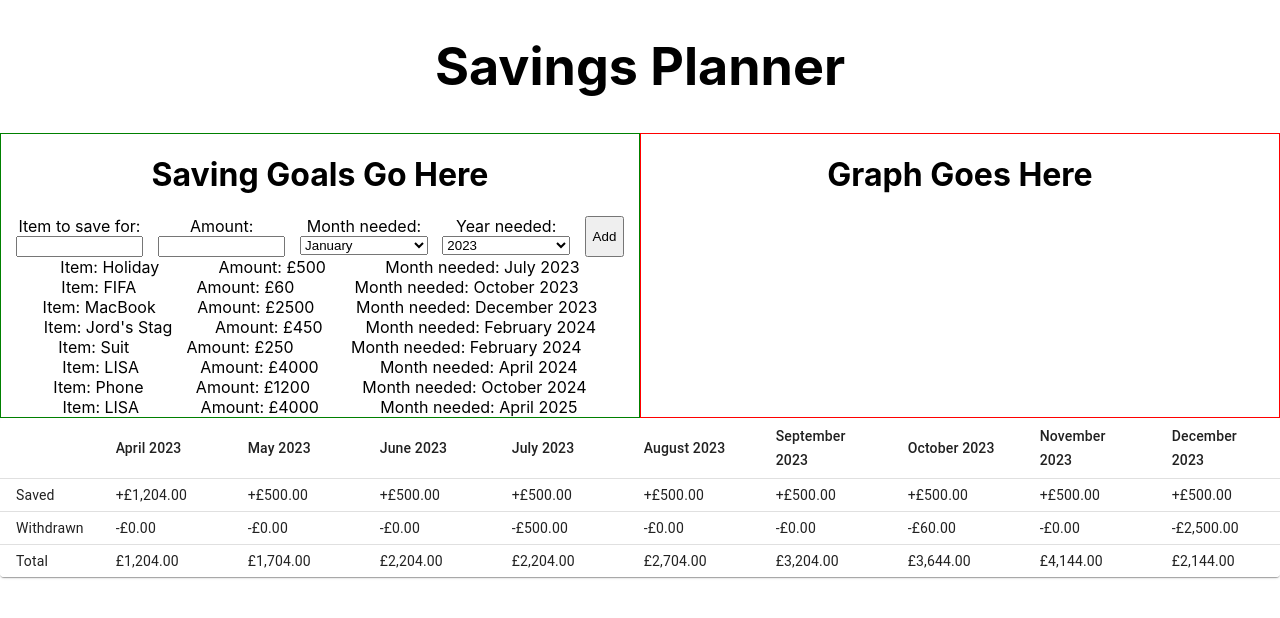
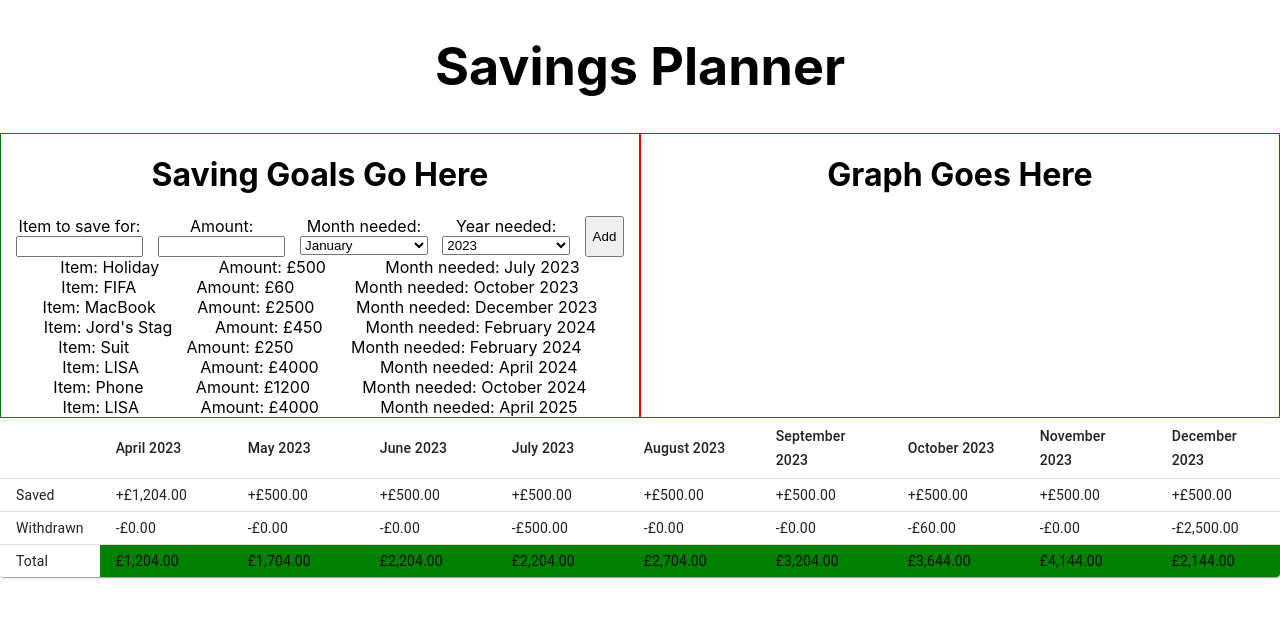
Before and after one commit to AKP-13/savings-planner, a React (Create React App) app: page / in a window 1280 px wide. Shown: the top 618 px of the page. Built offline with nearby package versions, Linux system fonts and the light colour scheme.

Commit message:
Style Total cells red green or grey based on value

```diff
--- a/src/savingsProjections/SavingsProjectionsTable.js
+++ b/src/savingsProjections/SavingsProjectionsTable.js
@@ -67,7 +67,9 @@ export default function SavingsProjectionsTable({ tableData }) {
               Total
             </TableCell>
             {totalSaved.map(({ month, amount }) => (
-              <TableCell key={`${month}-total`}>{`${formattedCurrency.format(amount)}`}</TableCell>
+              <TableCell
+                sx={{ backgroundColor: amount === 0 ? 'grey' : amount < 0 ? 'red' : 'green' }}
+                key={`${month}-total`}>{`${formattedCurrency.format(amount)}`}</TableCell>
             ))}
           </TableRow>
         </TableBody>
```
